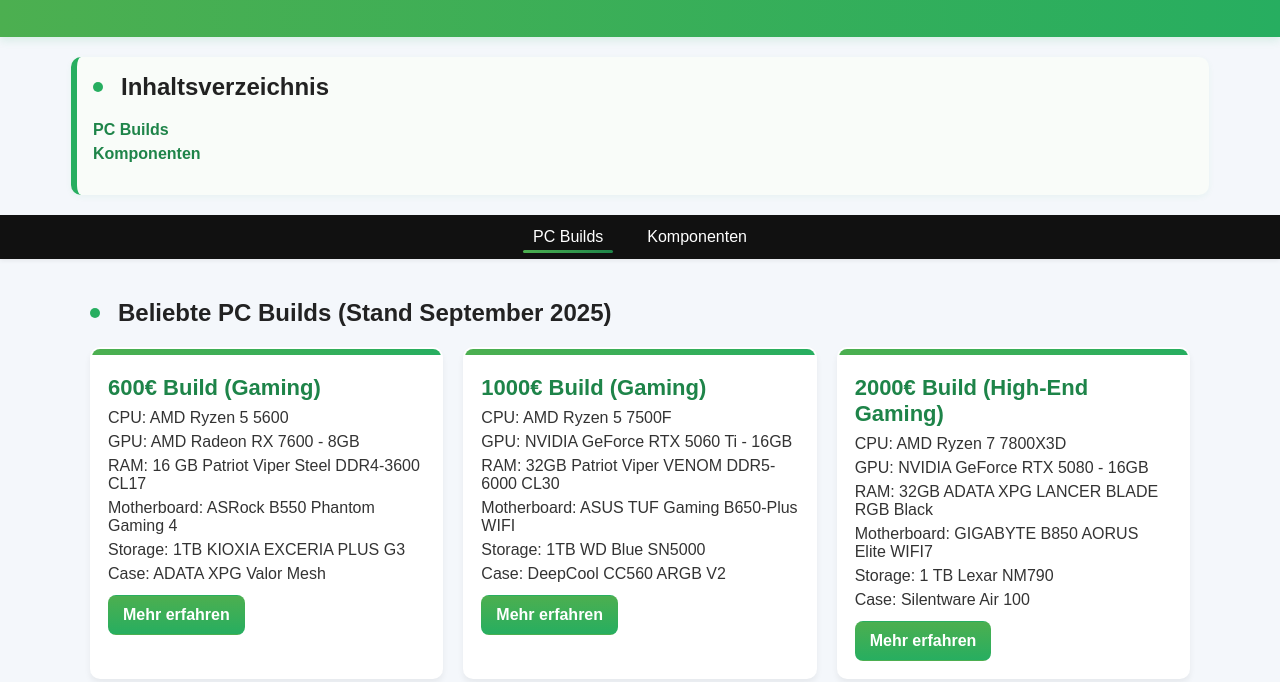
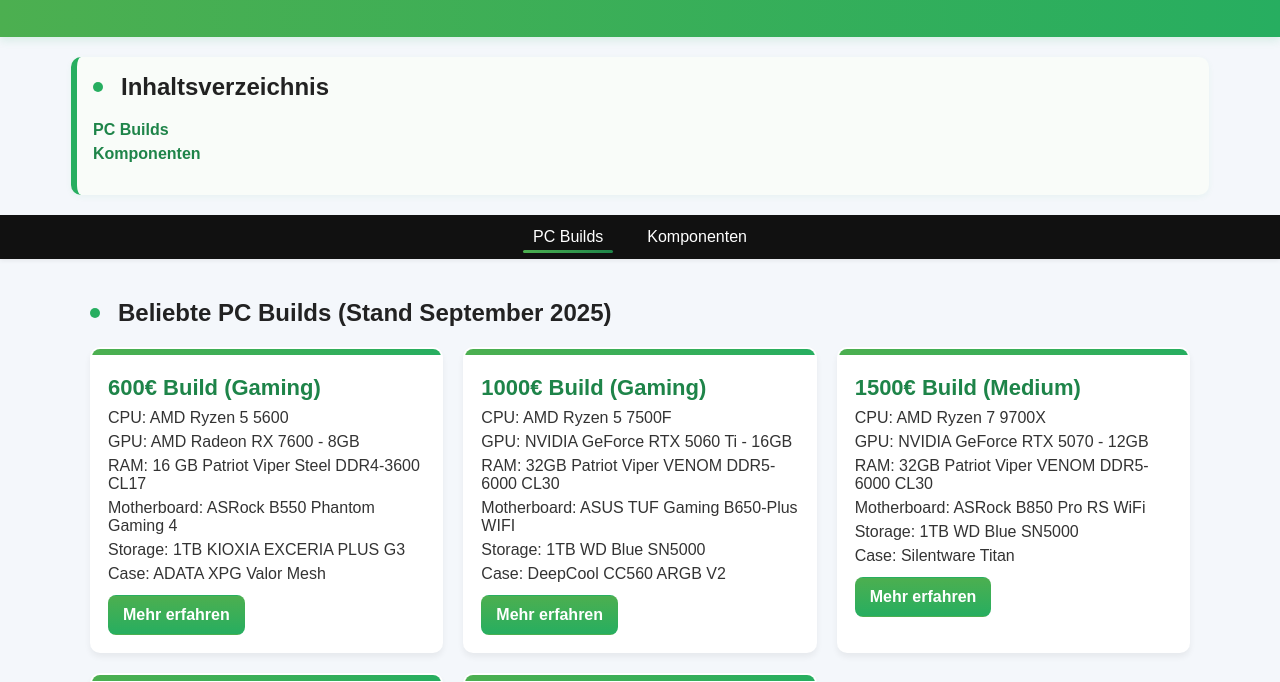
Before and after one commit to facto-tts/facto-tts.github.io, a plain HTML site: page index.html in a window 1280 px wide. Shown: the part 106-788 px from the top of the page. Drawn offline with Linux system fonts and the light colour scheme.

Commit message:
Update index.html

```diff
--- a/index.html
+++ b/index.html
@@ -285,7 +285,26 @@
           <a class="btn" href="#">Mehr erfahren</a>
         </div>
 
-        <!-- Build 2000€ -->
+
+
+	<!-- High-End Build 1500€ -->
+        <div class="build">
+          <h3>1500€ Build (Medium) </h3>
+          <ul>
+            <li>CPU: AMD Ryzen 7 9700X</li>
+            <li>GPU: NVIDIA GeForce RTX 5070 - 12GB</li>
+            <li>RAM: 32GB Patriot Viper VENOM DDR5-6000 CL30</li>
+            <li>Motherboard: ASRock B850 Pro RS WiFi</li>
+            <li>Storage: 1TB WD Blue SN5000	</li>
+            <li>Case: Silentware Titan</li>
+          </ul>
+          <a class="btn" href="#">Mehr erfahren</a>
+        </div>
+
+
+
+
+	 <!-- Build 2000€ -->
         <div class="build">
           <h3>2000€ Build (High-End Gaming) </h3>
           <ul>
```
